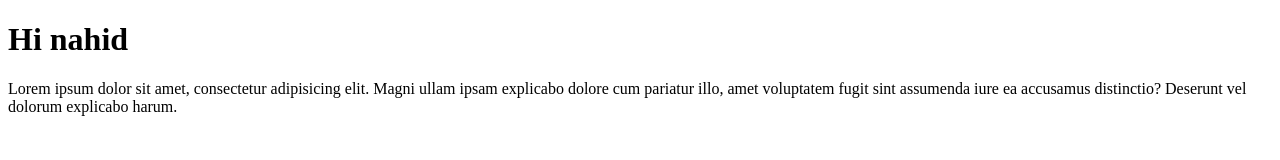
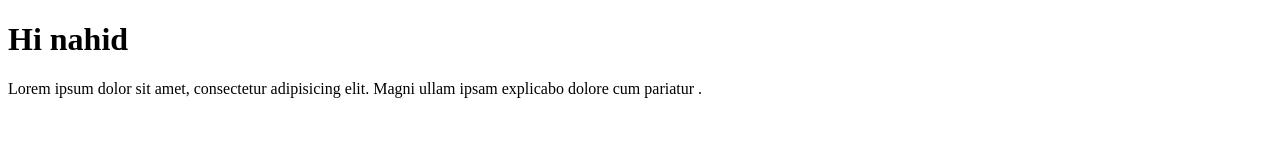
Before and after one commit to hossain1987/learningGit, a plain HTML site: page index.html in a window 1280 px wide. Drawn offline with Linux system fonts and the light colour scheme.

Commit message:
committed

```diff
--- a/index.html
+++ b/index.html
@@ -7,6 +7,6 @@
 </head>
 <body>
     <h1>Hi nahid</h1>
-    <p>Lorem ipsum dolor sit amet, consectetur adipisicing elit. Magni ullam ipsam explicabo dolore cum pariatur illo, amet voluptatem fugit sint assumenda iure ea accusamus distinctio? Deserunt vel dolorum explicabo harum.</p>
+    <p>Lorem ipsum dolor sit amet, consectetur adipisicing elit. Magni ullam ipsam explicabo dolore cum pariatur .</p>
 </body>
 </html>
```
